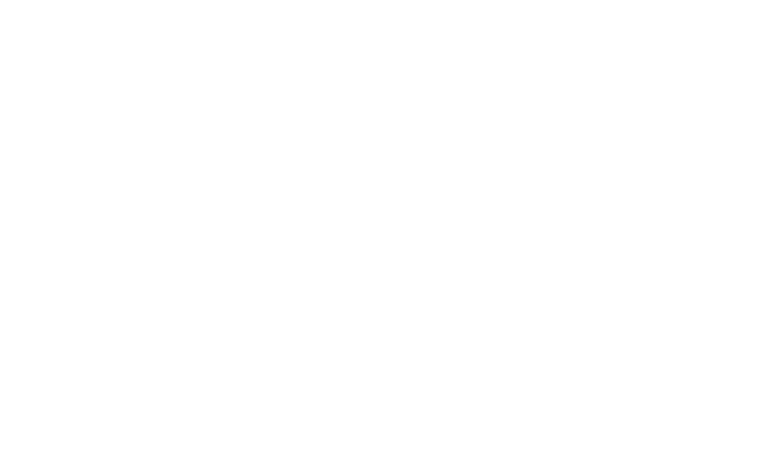
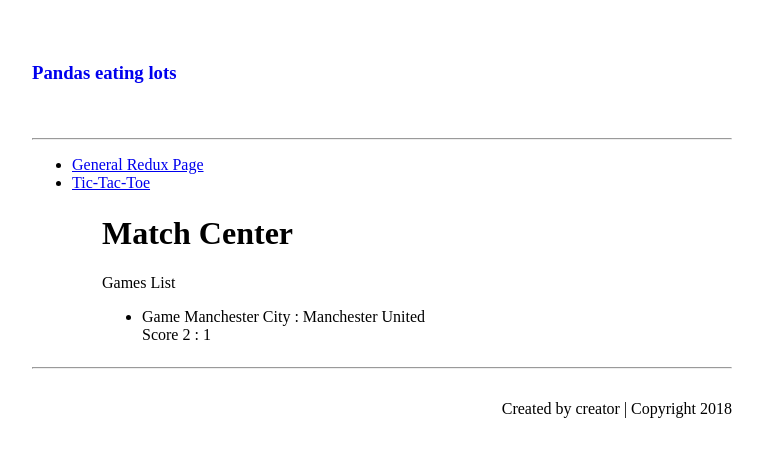
Before and after one commit to alfumit/gatsby-test, a Gatsby site: page /redux-works/match-center in a window 1280 px wide. Before the commit this address had no page. Shown: the whole page, without its empty margins (258-1021 px from the left). Built offline with nearby package versions, Linux system fonts and the light colour scheme; Gatsby itself is replaced by a stand-in of ours; some packages are replaced by stand-ins of ours.

Commit message:
Layed out Football Match Center page

```diff
--- /dev/null
+++ b/src/components/MatchCenter/GamesList.js
@@ -0,0 +1,31 @@
+import React from 'react'
+import { css } from 'react-emotion'
+import { connect } from 'react-redux'
+
+class GamesList extends React.PureComponent {
+
+  render() {
+    return (
+      <div>
+        Games List
+        <ul>
+          {this.props.gamesList.map((item) =>
+            (<li key={item.id}>
+              <div>Game {item.host} : {item.guest}</div>
+              <div>Score {item.score}</div>
+            </li>)
+          )}
+
+        </ul>
+      </div>
+    )
+  }
+}
+
+const mapStateToProps = state => {
+  return {
+    gamesList: state.MatchCenter.gamesList
+  }
+}
+
+export default connect(mapStateToProps)(GamesList)
--- /dev/null
+++ b/src/components/MatchCenter/Reducer/MatchCenterReducer.js
@@ -0,0 +1,26 @@
+const initialState = {
+  gamesOverview: true,
+  gamePicked: false,
+  gamesList: [{
+    id: 1,
+    guest: 'Manchester United',
+    host: 'Manchester City',
+    score: '2 : 1',
+    city: 'Manchester',
+    date: new Date()
+  }]
+}
+
+const reducer = (state = initialState, action) => {
+  switch (action) {
+    case 'PICK_GAME':
+      state = {
+        ...state,
+        gamePicked: true
+      }
+      break
+  }
+  return state
+}
+
+export default reducer;
--- a/src/components/layout-components/redux-layout.js
+++ b/src/components/layout-components/redux-layout.js
@@ -7,11 +7,12 @@ import { StaticQuery, Link, graphql } from 'gatsby'
 
 import TicTacToeReducer from '../../components/TicTacToeGame/Reducer/TicTacToeReducer'
 import TestReducer from '../TestReducer'
+import MatchCenter from '../../components/MatchCenter/Reducer/MatchCenterReducer'
 
 import { Footer } from './Footer/Footer'
 import { rhythm } from '../../utils/typography'
 
-const appReducer = combineReducers({TicTacToeReducer, TestReducer});
+const appReducer = combineReducers({TicTacToeReducer, TestReducer, MatchCenter});
 
 const globalStore = createStore(appReducer);
 
--- /dev/null
+++ b/src/pages/redux-works/match-center.js
@@ -0,0 +1,25 @@
+import React from 'react';
+import { css } from 'react-emotion';
+import { rhythm } from '../../utils/typography'
+
+import Layout from '../../components/layout-components/redux-layout'
+import GamesList from '../../components/MatchCenter/GamesList'
+
+
+class MatchCenter extends React.PureComponent {
+
+  render() {
+    return (
+      <Layout>
+        <div className={css`
+        margin: ${rhythm(1)} auto;
+        `}>
+          <h1>Match Center</h1>
+          <GamesList />
+        </div>
+      </Layout>
+    )
+  }
+}
+
+export default MatchCenter
```
Also changed, not shown: src/components/MatchCenter/GameCard/CityInfo.js (added), src/components/MatchCenter/GameCard/GameCard.js (added), src/components/MatchCenter/GameCard/WeatherCard.js (added).
